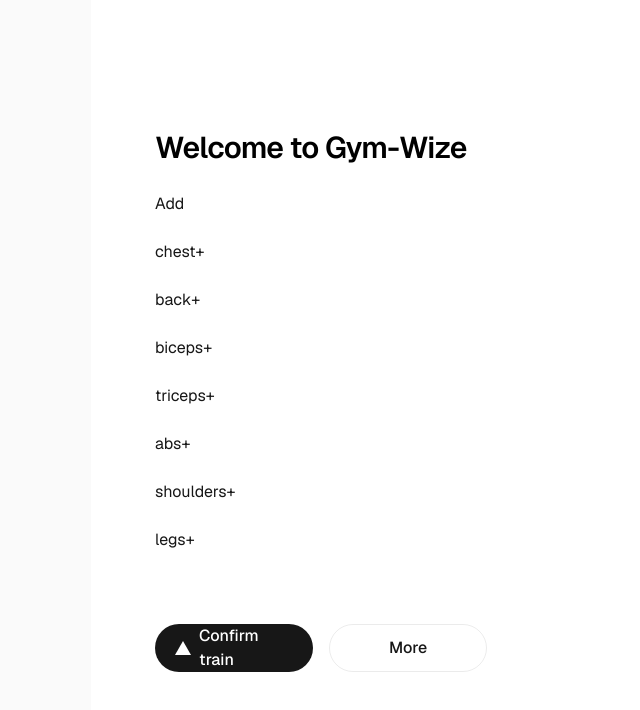
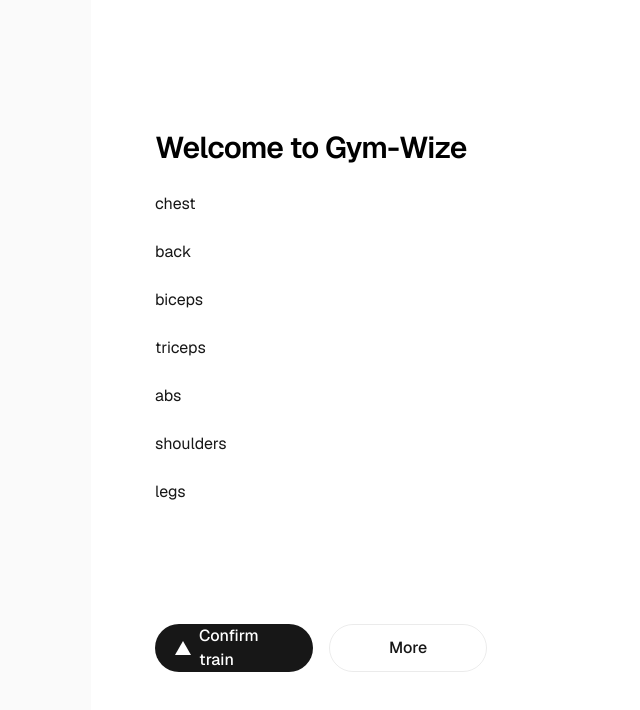
Before and after one commit to luizfiorentino/Gym-Wyser, a Next.js app: page / in a window 1280 px wide. Shown: the top 710 px of the page, without its empty margins (165-805 px from the left). Built offline with nearby package versions, Linux system fonts and the light colour scheme.

Commit message:
display group logic refactored

```diff
--- a/app/page.tsx
+++ b/app/page.tsx
@@ -1,12 +1,13 @@
 "use client";
 
 import Image from "next/image";
-import { useState } from "react";
+import { useEffect, useState } from "react";
 
 export default function Home() {
   const [exercises, setExercises] = useState([
     {
       group: "chest",
+      isSelected: false,
       exercises: [
         { name: "bench press", chosen: false },
         { name: "incline dumbbell press", chosen: false },
@@ -26,6 +27,7 @@
     },
     {
       group: "back",
+      isSelected: false,
       exercises: [
         { name: "lat pulldown", chosen: false },
         { name: "one arm dumbbell row", chosen: false },
@@ -45,6 +47,7 @@
     },
     {
       group: "biceps",
+      isSelected: false,
       exercises: [
         { name: "concentration curl", chosen: false },
         { name: "machine preacher curl", chosen: false },
@@ -68,6 +71,7 @@
     },
     {
       group: "triceps",
+      isSelected: false,
       exercises: [
         { name: "triceps pushdown", chosen: false },
         { name: "skull crushers", chosen: false },
@@ -92,6 +96,7 @@
     },
     {
       group: "abs",
+      isSelected: false,
       exercises: [
         { name: "sit-up", chosen: false },
         { name: "seated ab crunch machine", chosen: false },
@@ -118,6 +123,7 @@
     { group: "shoulders", isSelected: false },
     {
       group: "legs",
+      isSelected: false,
       exercises: [
         { name: "leg press", chosen: false },
         { name: "leg extension", chosen: false },
@@ -168,28 +174,21 @@
     },
   ]);
 
-  const addGroup = (item) => {
-    setExercises(
-      exercises.map((exercise) =>
-        exercise.group === item.group
-          ? { ...exercise, isSelected: !exercise.isSelected }
-          : exercise,
-      ),
-    );
-  };
+  // const addGroup = (item) => {
+  //   setExercises(
+  //     exercises.map((exercise) =>
+  //       exercise.group === item.group
+  //         ? { ...exercise, isSelected: !exercise.isSelected }
+  //         : exercise,
+  //     ),
+  //   );
+  // };
 
-  const removeGroup = (item) => {
-    setExercises(
-      exercises.map((exercise) =>
-        exercise.group === item.group
-          ? { ...exercise, isSelected: !exercise.isSelected }
-          : exercise,
-      ),
-    );
-  };
+  // const selectedExercises = exercises.filter((item) => item.isSelected);
 
-  const selectedExercises = exercises.filter((item) => item.isSelected);
-  const notSelectedExercises = exercises.filter((item) => !item.isSelected);
+  useEffect(() => {
+    console.log("updated");
+  }, []);
 
   return (
     <div className="flex flex-col flex-1 items-center justify-center bg-zinc-50 font-sans dark:bg-black">
@@ -198,22 +197,19 @@
           <h1 className="max-w-xs text-3xl font-semibold leading-10 tracking-tight text-black dark:text-zinc-50">
             Welcome to Gym-Wize
           </h1>
-          {selectedExercises.length ? <h2>Selected groups</h2> : ""}
+          {/* {selectedExercises.length ? <h2>Selected groups</h2> : ""}
           {selectedExercises.map((item, i) => (
             <button onClick={() => removeGroup(item)} key={i}>
               {item.group}
               {"-"}
             </button>
-          ))}
-          {notSelectedExercises.length ? <h2>Add</h2> : ""}
-          {notSelectedExercises.map((item, i) => (
-            <div key={i}>
-              <button onClick={() => addGroup(item)} key={i}>
-                {item.group}
-                {"+"}
-              </button>
-            </div>
-          ))}
+          ))} */}
+          {exercises.length &&
+            exercises.map((group, i) => (
+              <div key={i}>
+                <button>{group.group}</button>
+              </div>
+            ))}
         </div>
 
         <div className="flex flex-col gap-4 text-base font-medium sm:flex-row">
```
